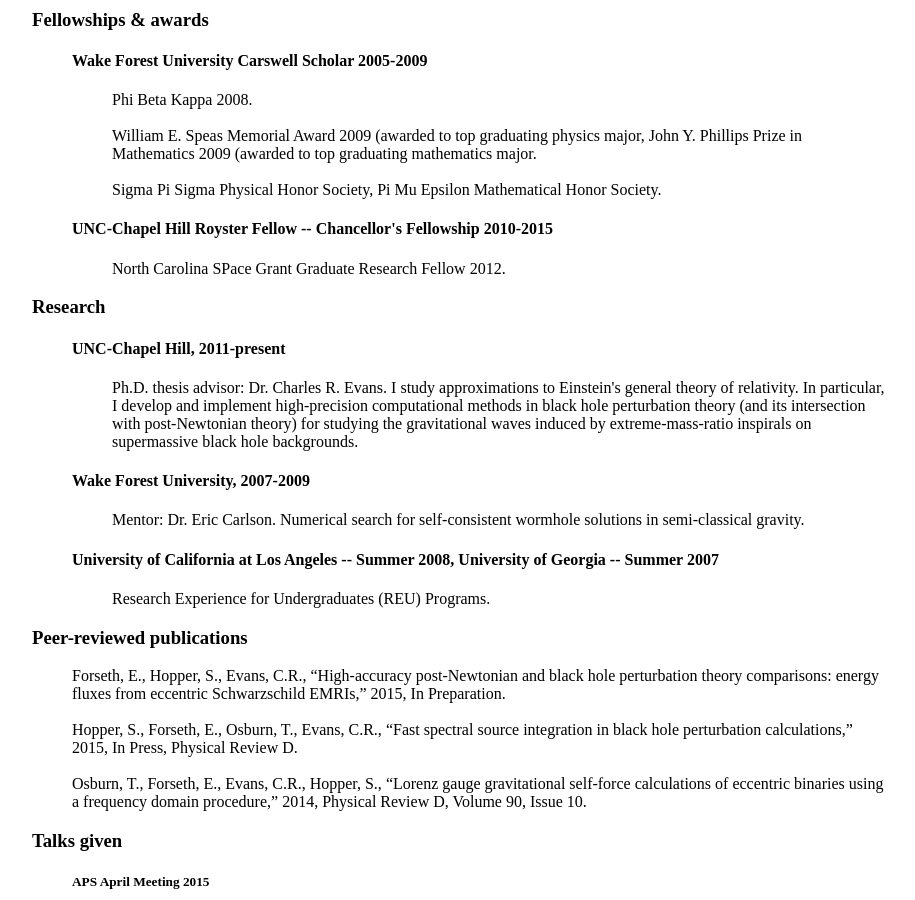
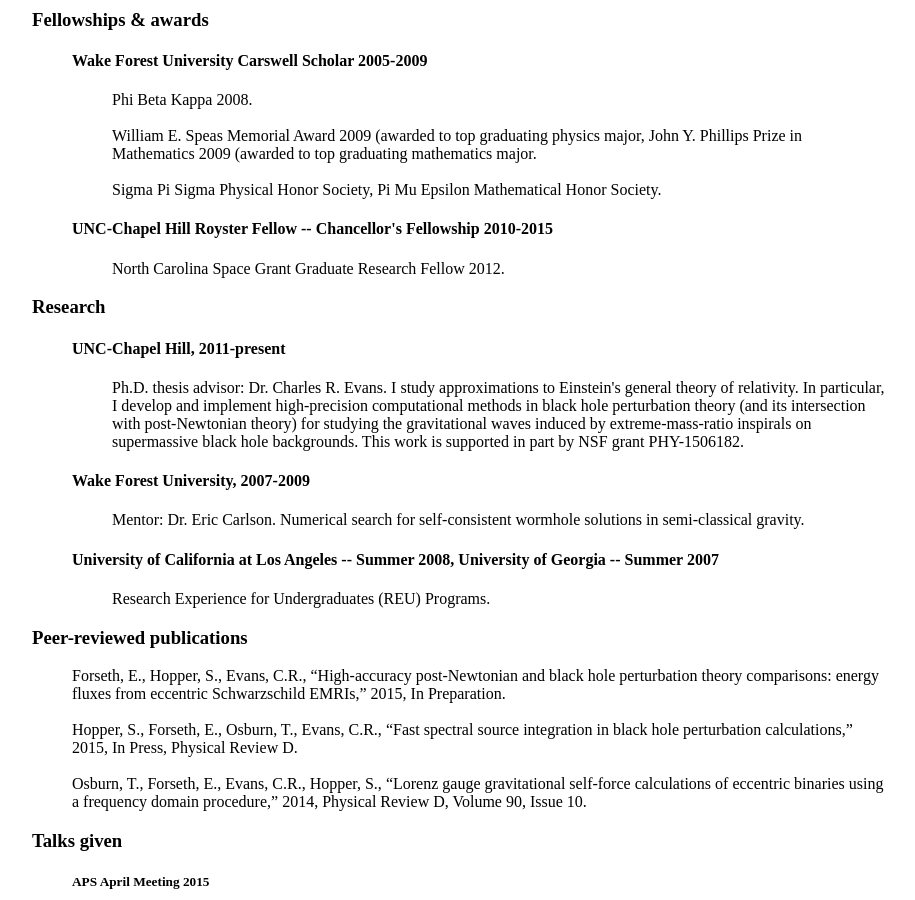
Before and after one commit to erikrforseth/erikrforseth.github.io, a Jekyll site: the page built from cv/index.html, in a window 1280 px wide and 900 px high, scrolled down 370 px. Shown: the whole window, without its empty margins (200-1115 px from the left). Built offline with Jekyll 4.4.1, drawn with Linux system fonts in a browser that asks for light colours.

Commit message:
Typo in CV.

```diff
--- a/cv/index.html
+++ b/cv/index.html
@@ -50,7 +50,7 @@
 	       <li><h4>UNC-Chapel Hill Royster Fellow -- Chancellor's Fellowship 2010-2015</h4>
 		 <ul style="list-style-type:none">
 
-		   <li>North Carolina SPace Grant Graduate Research Fellow 2012.</li>
+		   <li>North Carolina Space Grant Graduate Research Fellow 2012.</li>
 
 		 </ul>
 	       </li>
@@ -63,7 +63,7 @@
 
 	       <li><h4>UNC-Chapel Hill, 2011-present</h4>
 		 <ul style="list-style-type:none">
-		   <li>Ph.D. thesis advisor: Dr. Charles R. Evans. I study approximations to Einstein's general theory of relativity. In particular, I develop and implement high-precision computational methods in black hole perturbation theory (and its intersection with post-Newtonian theory) for studying the gravitational waves induced by extreme-mass-ratio inspirals on supermassive black hole backgrounds.</li>
+		   <li>Ph.D. thesis advisor: Dr. Charles R. Evans. I study approximations to Einstein's general theory of relativity. In particular, I develop and implement high-precision computational methods in black hole perturbation theory (and its intersection with post-Newtonian theory) for studying the gravitational waves induced by extreme-mass-ratio inspirals on supermassive black hole backgrounds. This work is supported in part by NSF grant PHY-1506182.</li>
 		 </ul>
 	       </li>
 
```
